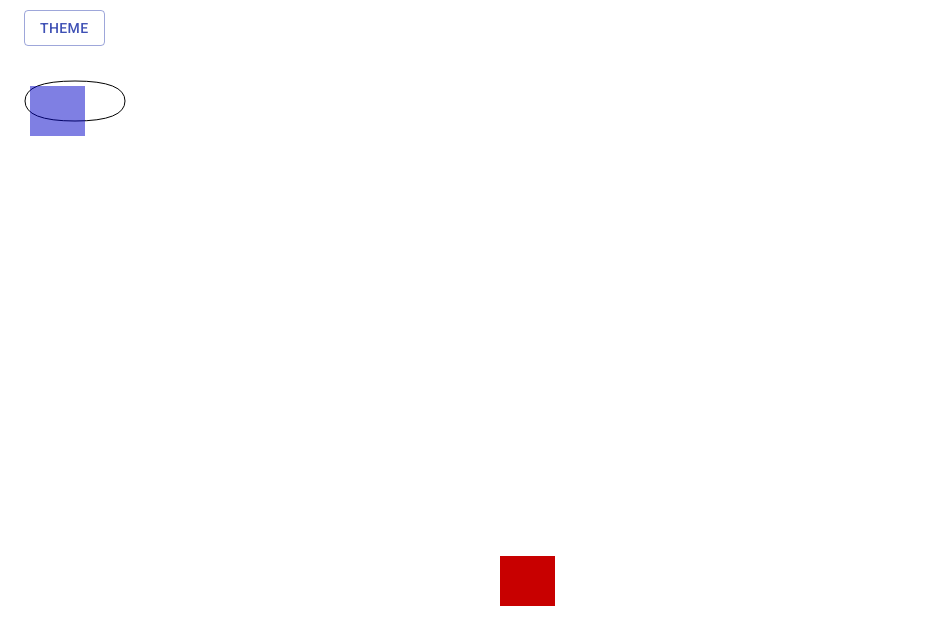
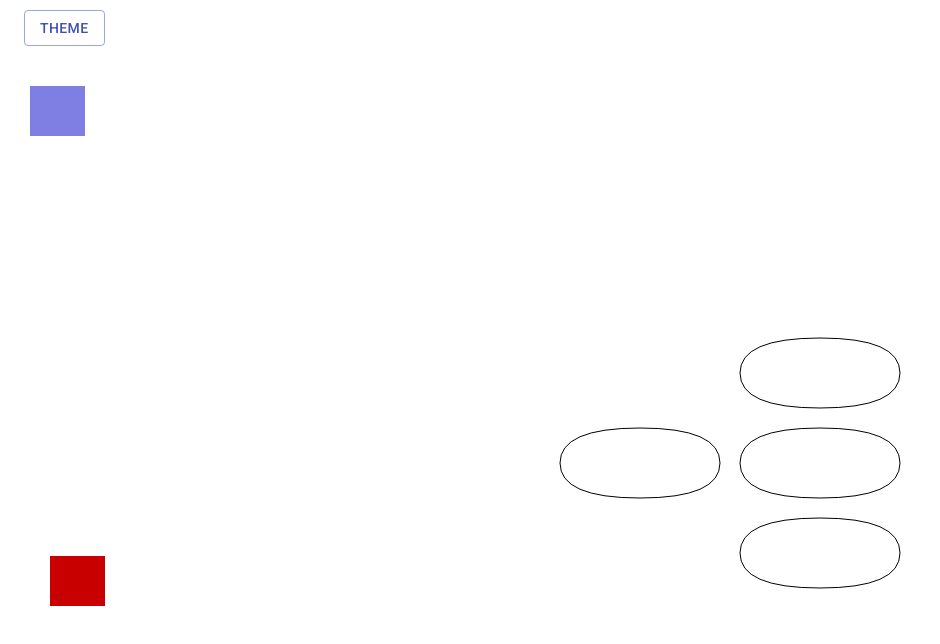
Before and after one commit to migodev42/RCMind, a React app: page / in a window 1280 px wide. Shown: the top 644 px of the page, without its empty margins (0-940 px from the left). Built offline with nearby package versions, Linux system fonts and the light colour scheme.

Commit message:
tree rendering

```diff
--- a/src/assets/mindmap/data.js
+++ b/src/assets/mindmap/data.js
@@ -15,6 +15,12 @@ export default {
             showChildren: true,
             children: []
         },
+        {
+            id: 'child3',
+            text: '子结点3',
+            showChildren: true,
+            children: []
+        },
 
     ]
 }
--- a/src/components/Canvas/draw/node/index.js
+++ b/src/components/Canvas/draw/node/index.js
@@ -1,13 +1,20 @@
 const drawNode=(ctx,startPos)=>{
+    const block={
+        height:70,
+        width:160,
+    }
     ctx.beginPath();
+
+    /* 起点：中上 */
     ctx.moveTo(startPos.x, startPos.y);
-    // 75 25
-    ctx.quadraticCurveTo(25,25,25,45);
-    ctx.quadraticCurveTo(25,65,75,65);
-    // ctx.quadraticCurveTo(50,120,30,125);
-    // ctx.quadraticCurveTo(60,120,65,100);
-    ctx.quadraticCurveTo(125,65,125,45);
-    ctx.quadraticCurveTo(125,25,startPos.x,startPos.y);
+    /* 左中 */
+    ctx.quadraticCurveTo(startPos.x-block.width/2,startPos.y,startPos.x-block.width/2,startPos.y+block.height/2);
+    /* 中下 */
+    ctx.quadraticCurveTo(startPos.x-block.width/2,startPos.y+block.height,startPos.x,startPos.y+block.height);
+    /* 右中 */
+    ctx.quadraticCurveTo(startPos.x+block.width/2,startPos.y+block.height,startPos.x+block.width/2,startPos.y+block.height/2);
+    /* 回到起点 */
+    ctx.quadraticCurveTo(startPos.x+block.width/2,startPos.y,startPos.x,startPos.y);
     ctx.stroke();
 }
 
--- a/src/components/Canvas/index.jsx
+++ b/src/components/Canvas/index.jsx
@@ -1,35 +1,43 @@
-import React, { useState, useEffect,useRef,useCallback } from 'react'
-import * as CONTAINER from '@containers/config';
+import React, { useState, useEffect,useRef,useCallback,useContext } from 'react'
+import * as CONTAINER from '@containers/config'
+import {context} from '@context'
 import drawNode from './draw/node';
 import './index.less'
 
 function Canvas(props) {
-    const [ctx,setCtx]=useState('')
+
+    // const [ctx,setCtx]=useState('')
+    const {tree:{state:treeState}} =useContext(context);
+
+    console.log('tree',treeState);
+
+
 
     const canvasRef = useCallback(canvas => {
         if (canvas !== null) {
             canvas.width=document.querySelector(`.${CONTAINER.Main}`).clientWidth
             canvas.height=document.querySelector(`.${CONTAINER.Main}`).clientHeight
             const ctx=canvas.getContext('2d');
-            drawNode(ctx,{x:75,y:25});
-            setCtx(ctx)
+            // drawNode(ctx,{x:canvas.width/2,y:canvas.height/2});
+            const drawTree=(tree,pos)=>{
+                drawNode(ctx,pos);
+                const halflen=Math.floor(tree.children.length/2);
+                if(tree.children.length===0){return; }
+                for(let i=0;i<tree.children.length;i++){
+                    drawTree(tree.children[i],{x:pos.x+180,y:pos.y+(i-halflen)*90})
+                }
+            }
+            // drawNode(ctx,{x:475,y:725});
+            ctx.fillStyle = "rgb(200,0,0)";
+            ctx.fillRect (50, 500, 55, 50);
+            ctx.fillStyle = "rgba(0, 0, 200, 0.5)";
+            ctx.fillRect (30, 30, 55, 50);
+            drawTree(treeState,{x:canvas.width/2,y:canvas.height/2});
+
+
+            // setCtx(ctx)
         }
-      }, []);
-
-    if(ctx){
-        ctx.fillStyle = "rgb(200,0,0)";
-        ctx.fillRect (500, 500, 55, 50);
-
-        ctx.fillStyle = "rgba(0, 0, 200, 0.5)";
-        ctx.fillRect (30, 30, 55, 50);
-      }
-
-    useCallback(() => {
-        window.addEventListener('resize',handleResize)
-        return ()=>{
-            window.removeEventListener('resize',handleResize)
-        }
-    },[ctx])
+      }, [treeState]);
 
     return (
         <canvas className="RCMind-Canvas" ref={canvasRef}></canvas>
--- a/src/context/index.js
+++ b/src/context/index.js
@@ -1,6 +1,7 @@
 import React, {useReducer} from 'react'
 
 import themeReducer, {themeInitVal} from './reducer/theme';
+import treeReducer, {treeInitVal} from './reducer/tree';
 // import exampleBReducer, {exampleBInitVal} from './reducer/exampleB';
 
 
@@ -9,17 +10,19 @@ const context = React.createContext({});
 const WrappedProvider = props => {
 
     const [themeState, themeDispatch] = useReducer(themeReducer, themeInitVal);
+    const [treeState, treeDispatch] = useReducer(treeReducer, treeInitVal);
     // const [egBState, egBDispatch] = useReducer(exampleBReducer, exampleBInitVal);
+
 
     const combined = {
         theme: {
             state: themeState,
             dispatch: themeDispatch
         },
-        // egB: {
-        //     state: egBState,
-        //     dispatch: egBDispatch
-        // },
+        tree: {
+            state: treeState,
+            dispatch: treeDispatch
+        },
     };
 
     return (<context.Provider value={combined}>
--- /dev/null
+++ b/src/context/reducer/tree/index.js
@@ -0,0 +1,16 @@
+import * as actionTypes from './types';
+import tree from '@assets/mindmap/data';
+
+export const treeInitVal = tree || {}
+
+
+export default (tree, action) => {
+    switch (action.type) {
+
+        case actionTypes.UPDATE_TREE:
+            return action.data.tree;
+
+        default:
+            return tree;
+    }
+};
--- /dev/null
+++ b/src/context/reducer/tree/types.js
@@ -0,0 +1,2 @@
+
+export const UPDATE_TREE='theme/updateTree';
--- a/webpack.config.js
+++ b/webpack.config.js
@@ -133,7 +133,7 @@ module.exports = function (webpackEnv) {
             alias: {
                 "@src": path.resolve(__dirname, './src'),
                 "@context": path.resolve(__dirname, './src/context'),
-                // "@assets": path.resolve(__dirname, './src/assets'),
+                "@assets": path.resolve(__dirname, './src/assets'),
                 "@components": path.resolve(__dirname, './src/components'),
                 // "@routers": path.resolve(__dirname, './src/routers'),
                 "@containers": path.resolve(__dirname, './src/containers'),
```
Also changed, not shown: src/context/reducer/tree/creator.js (added, +8 -0 lines).
